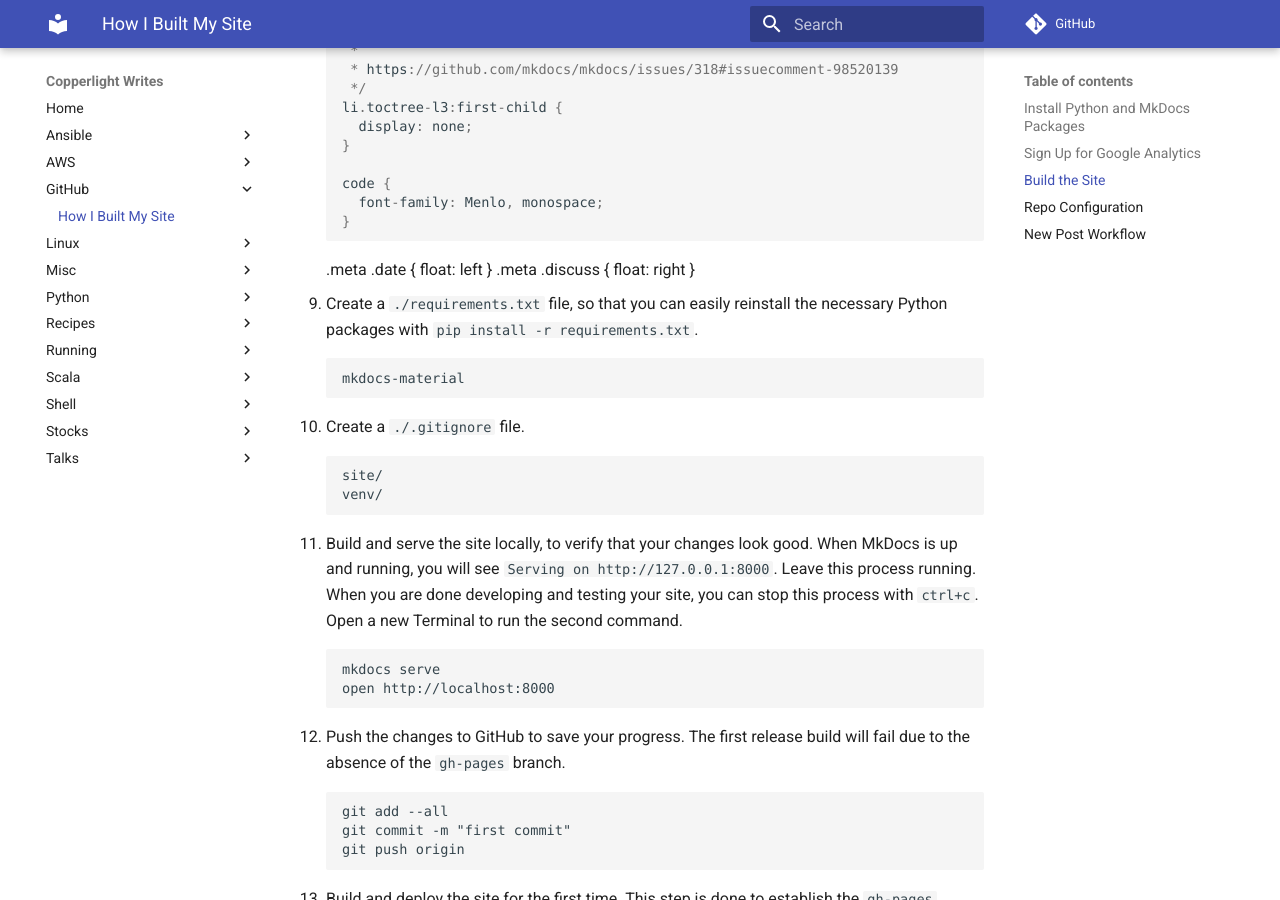
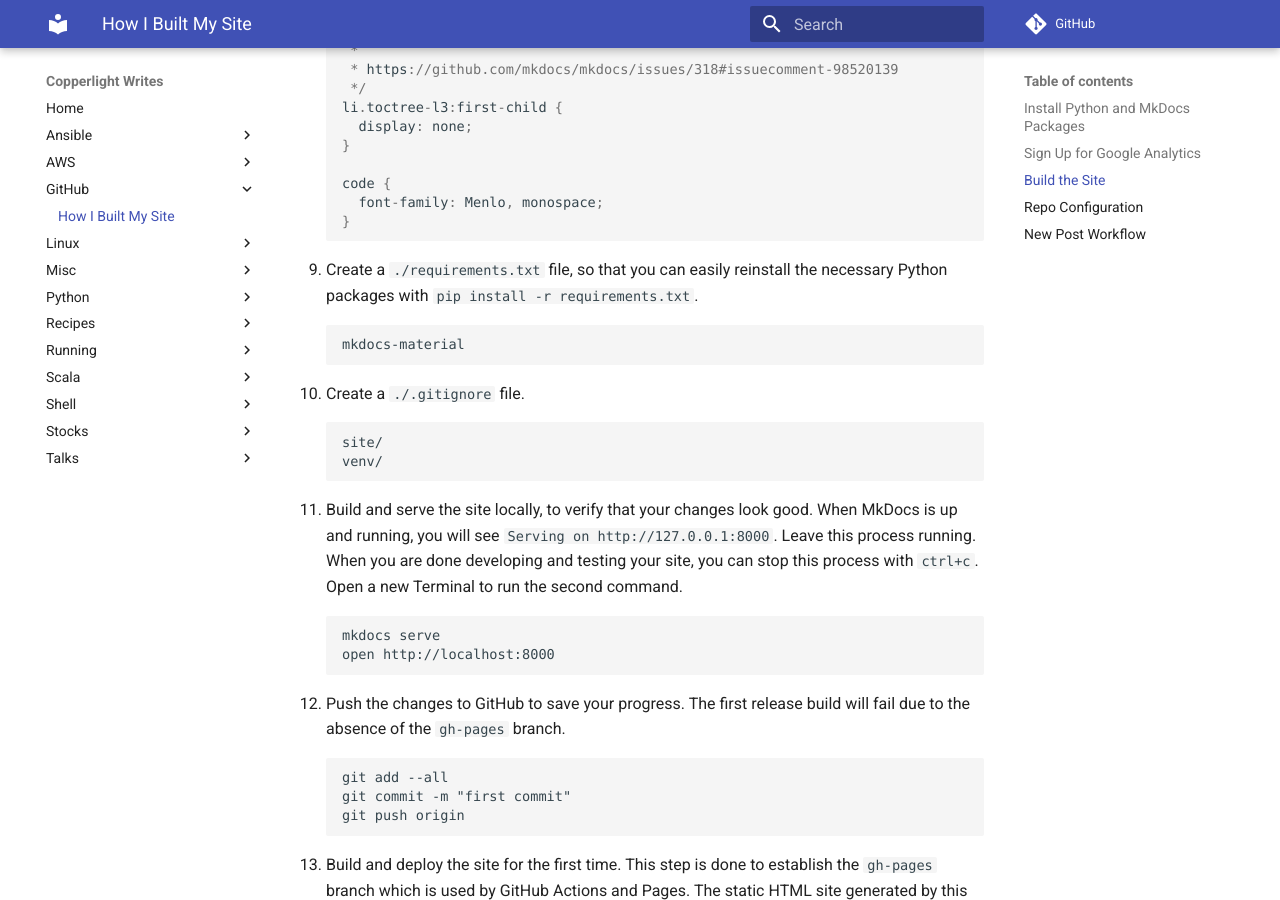
Before and after one commit to copperlight/copperlight.github.io, an MkDocs documentation site: the page built from docs/github/how-i-built-my-site.md, in a window 1280 px wide and 900 px high, scrolled down 3408 px. Built offline with MkDocs 1.6.1 and Material for MkDocs 9.7.7, drawn with Linux system fonts in a browser that asks for light colours; comment, search, counter and statistics services are not loaded.

Commit message:
remove extra lines from css

```diff
--- a/docs/github/how-i-built-my-site.md
+++ b/docs/github/how-i-built-my-site.md
@@ -170,9 +170,6 @@ file.
           font-family: Menlo, monospace;
         }
 
-       .meta .date { float: left }
-       .meta .discuss { float: right }
-
 3. Create a `./requirements.txt` file, so that you can easily reinstall the necessary Python packages
 with `pip install -r requirements.txt`.
 
```
